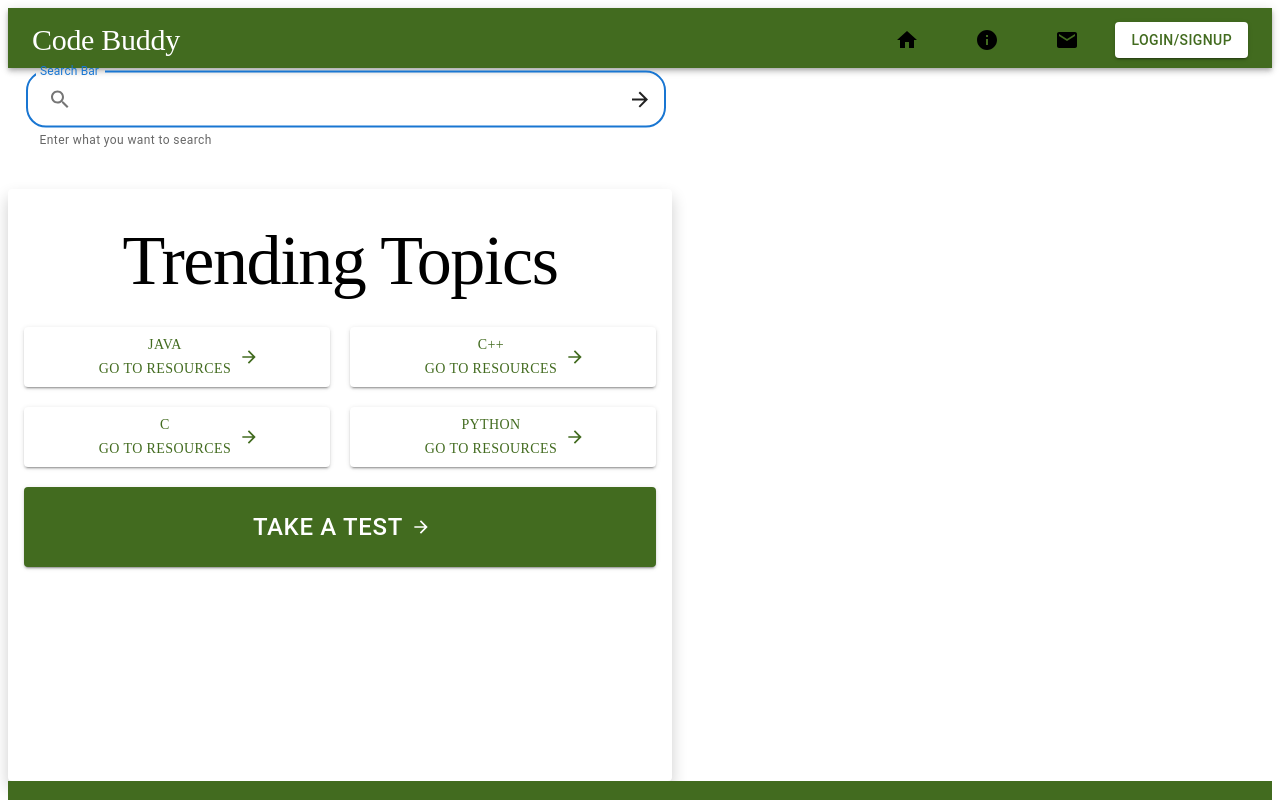
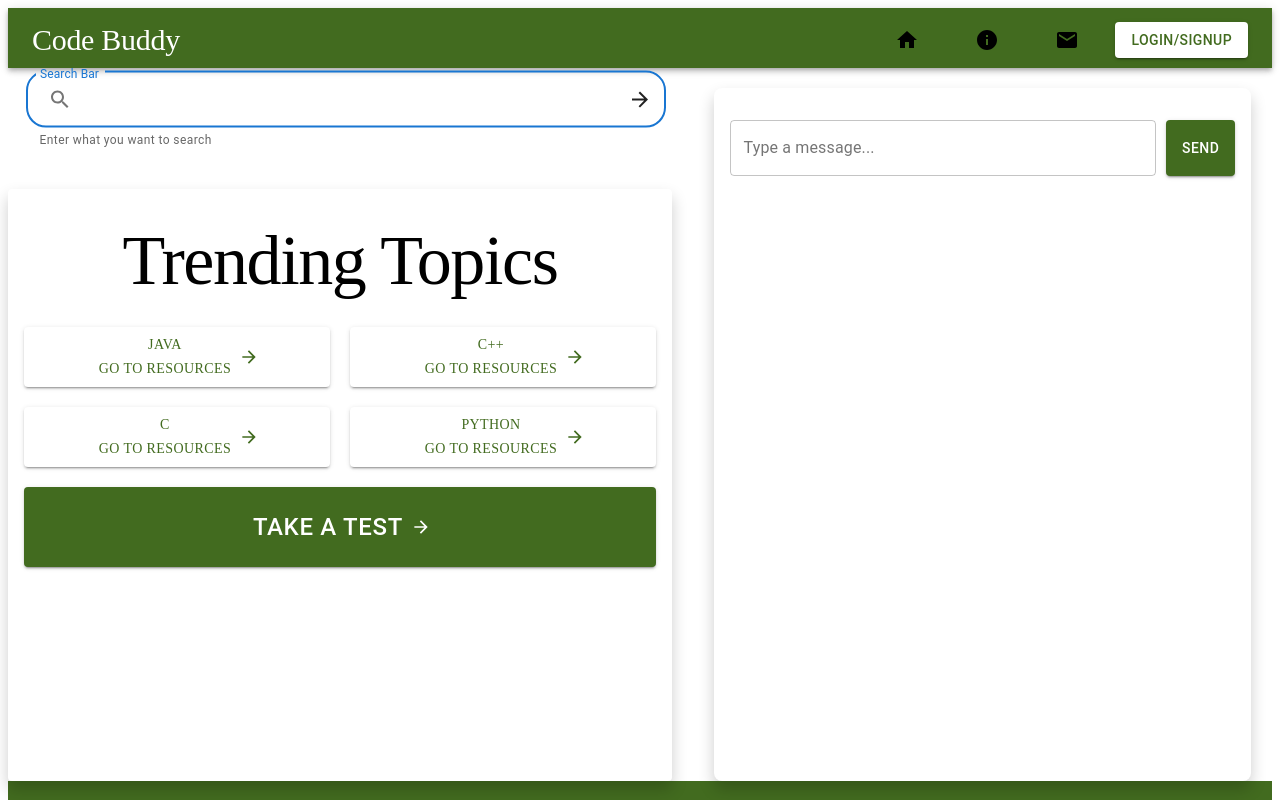
Before and after one commit to rishikrc3/Todo_, a React (Create React App) app in the folder todo/: page / in a window 1280 px wide. Shown: the top 800 px of the page. Built offline with nearby package versions, Linux system fonts and the light colour scheme.

Commit message:
landing_page_design

```diff
--- /dev/null
+++ b/todo/src/components/Landing/Body.js
@@ -0,0 +1,16 @@
+import React from "react";
+import Buttons from "./Buttons";
+import Chat from "./Chat";
+const Body = () => {
+  return (
+    <div style={{ display: "flex" }}>
+      {/* Left half of the screen - Buttons */}
+      <Buttons style={{ flex: 1 }} />
+
+      {/* Right half of the screen - Chat */}
+      <Chat style={{ flex: 1 }} />
+    </div>
+  );
+};
+
+export default Body;
--- /dev/null
+++ b/todo/src/components/Landing/Chat.js
@@ -0,0 +1,140 @@
+import React, { useState, useEffect } from "react";
+import { makeStyles, Paper, TextField, Button } from "@material-ui/core";
+
+const useStyles = makeStyles((theme) => ({
+  chatContainer: {
+    display: "flex",
+    flexDirection: "column",
+    minWidth: "40%",
+    margin: "0 auto",
+    marginTop: "20px",
+    padding: theme.spacing(2),
+    borderRadius: "8px",
+    boxShadow: "0px 8px 16px rgba(0, 0, 0, 0.2)",
+    [theme.breakpoints.down("sm")]: {
+      maxWidth: "100%", // Adjust the width to 100% on small screens
+    },
+  },
+  chatMessages: {
+    display: "flex",
+    flexDirection: "column",
+    gap: "10px",
+  },
+  messageBubble: {
+    padding: theme.spacing(1),
+    borderRadius: "8px",
+    backgroundColor: "#f1f1f1",
+  },
+  userMessage: {
+    alignSelf: "flex-end",
+    backgroundColor: "#dbf7c5",
+  },
+  botMessage: {
+    alignSelf: "flex-start",
+  },
+  inputContainer: {
+    display: "flex",
+    gap: "10px",
+    marginTop: theme.spacing(2),
+  },
+  inputField: {
+    flex: 1,
+  },
+}));
+
+const Chat = () => {
+  const classes = useStyles();
+  const [messages, setMessages] = useState([]);
+  const [inputText, setInputText] = useState("");
+
+  const handleInputChange = (e) => {
+    setInputText(e.target.value);
+  };
+
+  const handleSendMessage = () => {
+    if (inputText.trim() !== "") {
+      setMessages((prevMessages) => [
+        ...prevMessages,
+        { text: inputText, sender: "user" },
+      ]);
+      setInputText("");
+    }
+  };
+
+  const handleBotReply = () => {
+    // Simulate a bot reply with a delay (e.g., 1 second)
+    setTimeout(() => {
+      // Get the user's input text
+      const userMessage = inputText.trim().toLowerCase();
+
+      // Define chatbot replies based on user input
+      const chatbotReplies = {
+        hello: "Hello! How can I help you?",
+        how_are_you: "I'm doing well, thank you!",
+        name: "I'm a chatbot. You can call me ChatBot!",
+        default:
+          "I'm sorry, I didn't understand that. Can you please rephrase?",
+      };
+
+      // Get the appropriate reply from the chatbotReplies object
+      const botMessage = chatbotReplies[userMessage] || chatbotReplies.default;
+
+      // Add the bot's reply to the chat
+      setMessages((prevMessages) => [
+        ...prevMessages,
+        { text: botMessage, sender: "bot" },
+      ]);
+    }, 1000);
+  };
+
+  const handleKeyPress = (e) => {
+    if (e.key === "Enter") {
+      handleSendMessage();
+      handleBotReply();
+    }
+  };
+
+  useEffect(() => {
+    // Auto-scroll to the bottom of the chat messages
+    const chatContainer = document.getElementById("chat-container");
+    chatContainer.scrollTop = chatContainer.scrollHeight;
+  }, [messages]);
+
+  return (
+    <Paper className={classes.chatContainer} elevation={3}>
+      <div id="chat-container" className={classes.chatMessages}>
+        {messages.map((message, index) => (
+          <div
+            key={index}
+            className={`${classes.messageBubble} ${
+              message.sender === "user"
+                ? classes.userMessage
+                : classes.botMessage
+            }`}
+          >
+            {message.text}
+          </div>
+        ))}
+      </div>
+      <div className={classes.inputContainer}>
+        <TextField
+          className={classes.inputField}
+          variant="outlined"
+          label="Type a message..."
+          value={inputText}
+          onChange={handleInputChange}
+          onKeyPress={handleKeyPress}
+        />
+        <Button
+          variant="contained"
+          style={{ backgroundColor: "#426b1f", color: "white" }}
+          onClick={handleSendMessage}
+        >
+          Send
+        </Button>
+      </div>
+    </Paper>
+  );
+};
+
+export default Chat;
--- a/todo/src/components/Landing/Footer.js
+++ b/todo/src/components/Landing/Footer.js
@@ -8,9 +8,6 @@ const useStyles = makeStyles((theme) => ({
     color: "#ffffff",
     padding: "20px",
     textAlign: "center",
-    display: "flex",
-    flexDirection: "column",
-    alignItems: "center",
   },
   logo: {
     fontSize: "24px",
@@ -19,6 +16,8 @@ const useStyles = makeStyles((theme) => ({
   },
   navigation: {
     display: "flex",
+    flexWrap: "wrap", // Allow navigation links to wrap on smaller screens
+    justifyContent: "center", // Center align navigation links on smaller screens
     marginBottom: "20px",
   },
   navLink: {
@@ -26,6 +25,7 @@ const useStyles = makeStyles((theme) => ({
     color: "#ffffff",
     marginLeft: "15px",
     marginRight: "15px",
+    marginBottom: "10px",
     transition: "color 0.3s ease",
     "&:hover": {
       color: "#e4e4e4",
@@ -36,7 +36,7 @@ const useStyles = makeStyles((theme) => ({
   },
   socialIcons: {
     display: "flex",
-    gap: "10px",
+    justifyContent: "center", // Center align social icons on smaller screens
     fontSize: "20px",
   },
   whiteIcon: {
@@ -73,7 +73,7 @@ const Footer = () => {
           href="/"
           target="_blank"
           rel="noopener noreferrer"
-          className={classes.whiteIcon} // Apply the whiteIcon class to the social links
+          className={classes.whiteIcon}
         >
           <FaFacebook />
         </a>
@@ -81,7 +81,7 @@ const Footer = () => {
           href="/"
           target="_blank"
           rel="noopener noreferrer"
-          className={classes.whiteIcon} // Apply the whiteIcon class to the social links
+          className={classes.whiteIcon}
         >
           <FaTwitter />
         </a>
@@ -89,15 +89,15 @@ const Footer = () => {
           href="/"
           target="_blank"
           rel="noopener noreferrer"
-          className={classes.whiteIcon} // Apply the whiteIcon class to the social links
+          className={classes.whiteIcon}
         >
           <FaInstagram />
         </a>
         <a
-          href="#"
+          href="/"
           target="_blank"
           rel="noopener noreferrer"
-          className={classes.whiteIcon} // Apply the whiteIcon class to the social links
+          className={classes.whiteIcon}
         >
           <FaLinkedin />
         </a>
--- a/todo/src/components/Landing/Landing.js
+++ b/todo/src/components/Landing/Landing.js
@@ -1,16 +1,15 @@
+import React from "react";
 import Navbar from "./Navbar";
 import SearchBar from "./Searchbar";
-import Buttons from "./Buttons";
+import Body from "./Body";
 import Footer from "./Footer";
-
-import React from "react";
 
 const Landing = () => {
   return (
     <div>
       <Navbar />
       <SearchBar />
-      <Buttons />
+      <Body />
       <Footer />
     </div>
   );
```
